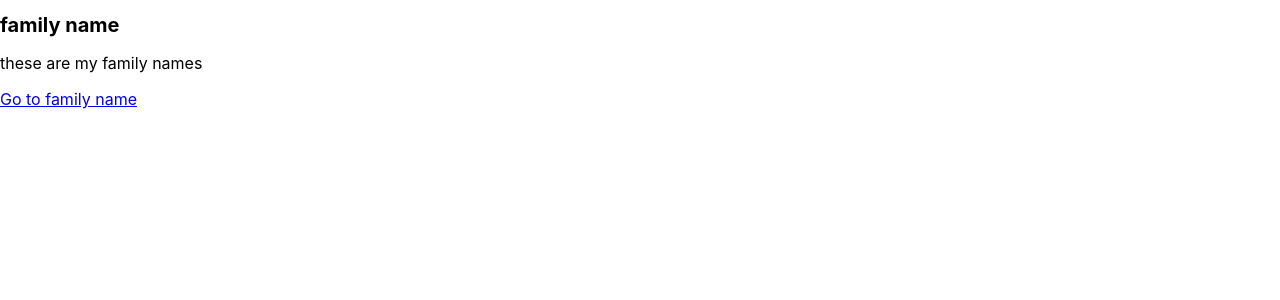
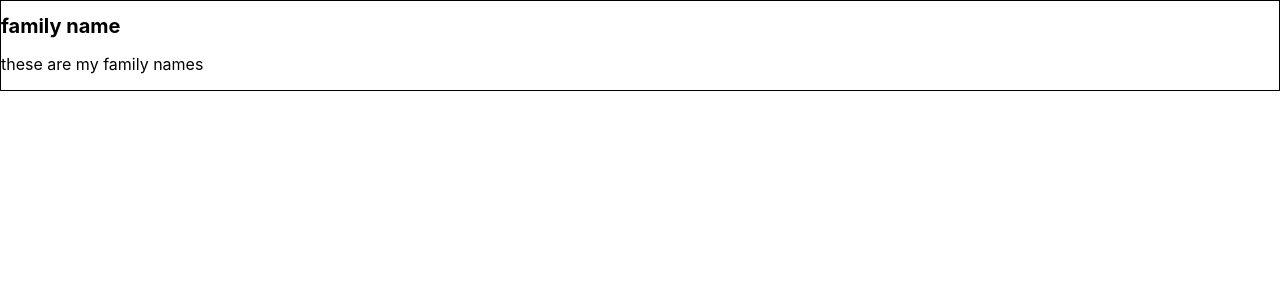
Before and after one commit to doheelee0328/Frontend-challenges, a React (Create React App) app in the folder coding-challenge-3/: page / in a window 1280 px wide. Shown: the top 300 px of the page. Built offline with nearby package versions, Linux system fonts and the light colour scheme.

Commit message:
fixed the toggle

```diff
--- a/coding-challenge-3/src/dropdown/DropdownItem.tsx
+++ b/coding-challenge-3/src/dropdown/DropdownItem.tsx
@@ -1,4 +1,5 @@
 import React from 'react'
+import './dropdown.css'
 // import { Link } from 'react-router-dom' // Import Link from react-router-dom
 
 interface FamilyProps {
@@ -14,17 +15,11 @@ const DropdownItem = ({
   description,
   fontSize,
   openHandler,
-  isToggled,
 }: FamilyProps) => {
   return (
-    <div>
+    <div onClick={openHandler} className='container'>
       <h1 style={{ fontSize: `${fontSize}px` }}> {name}</h1>
       <p>{description && description}</p>
-      {isToggled ? ( // Check if the item should be displayed
-        <button onClick={openHandler}>Close</button>
-      ) : (
-        <a href='./dohee'>Go to {name}</a> // Use Link for navigation
-      )}
     </div>
   )
 }
--- a/coding-challenge-3/src/dropdown/DropdownMenu.tsx
+++ b/coding-challenge-3/src/dropdown/DropdownMenu.tsx
@@ -9,23 +9,20 @@ const DropdownMenu = () => {
   }
 
   return (
-    <>
+    <div className='items-container'>
       <DropdownItem
         name='family name'
         description='these are my family names'
         fontSize={20}
         openHandler={toggleDropdown}
-        isToggled={isOpen} // Pass the isOpen state to the first item
       />
-      {isOpen && (
-        <>
-          <DropdownItem name='dohee' fontSize={15} />
-          <DropdownItem name='juhee' fontSize={15} />
-          <DropdownItem name='paul' fontSize={15} />
-          <DropdownItem name='amy' fontSize={15} />
-        </>
-      )}
-    </>
+      <div className={`item-container ${isOpen ? 'visibility' : 'hidden'}`}>
+        <DropdownItem name='dohee' fontSize={15} />
+        <DropdownItem name='juhee' fontSize={15} />
+        <DropdownItem name='paul' fontSize={15} />
+        <DropdownItem name='amy' fontSize={15} />
+      </div>
+    </div>
   )
 }
 
--- /dev/null
+++ b/coding-challenge-3/src/dropdown/dropdown.css
@@ -0,0 +1,13 @@
+.container {
+  border: 1px solid black;
+}
+
+.item-container {
+  overflow: hidden;
+  max-height: 0;
+  transition: max-height 0.5s ease-in-out;
+}
+
+.item-container.visibility {
+  max-height: 500px;
+}
```
Also changed, not shown: 1 other file (tests, documents, lock files or other folders).
